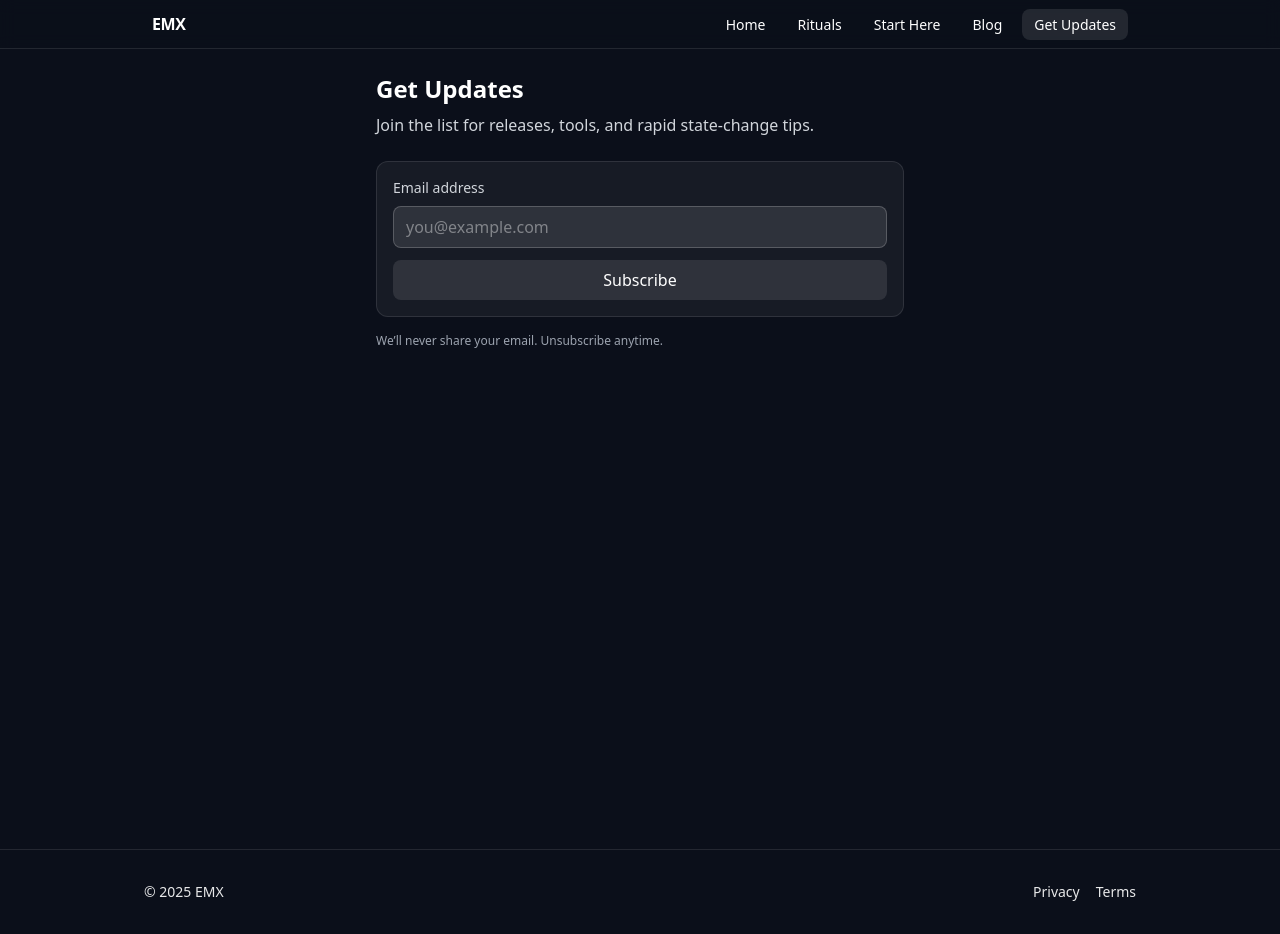
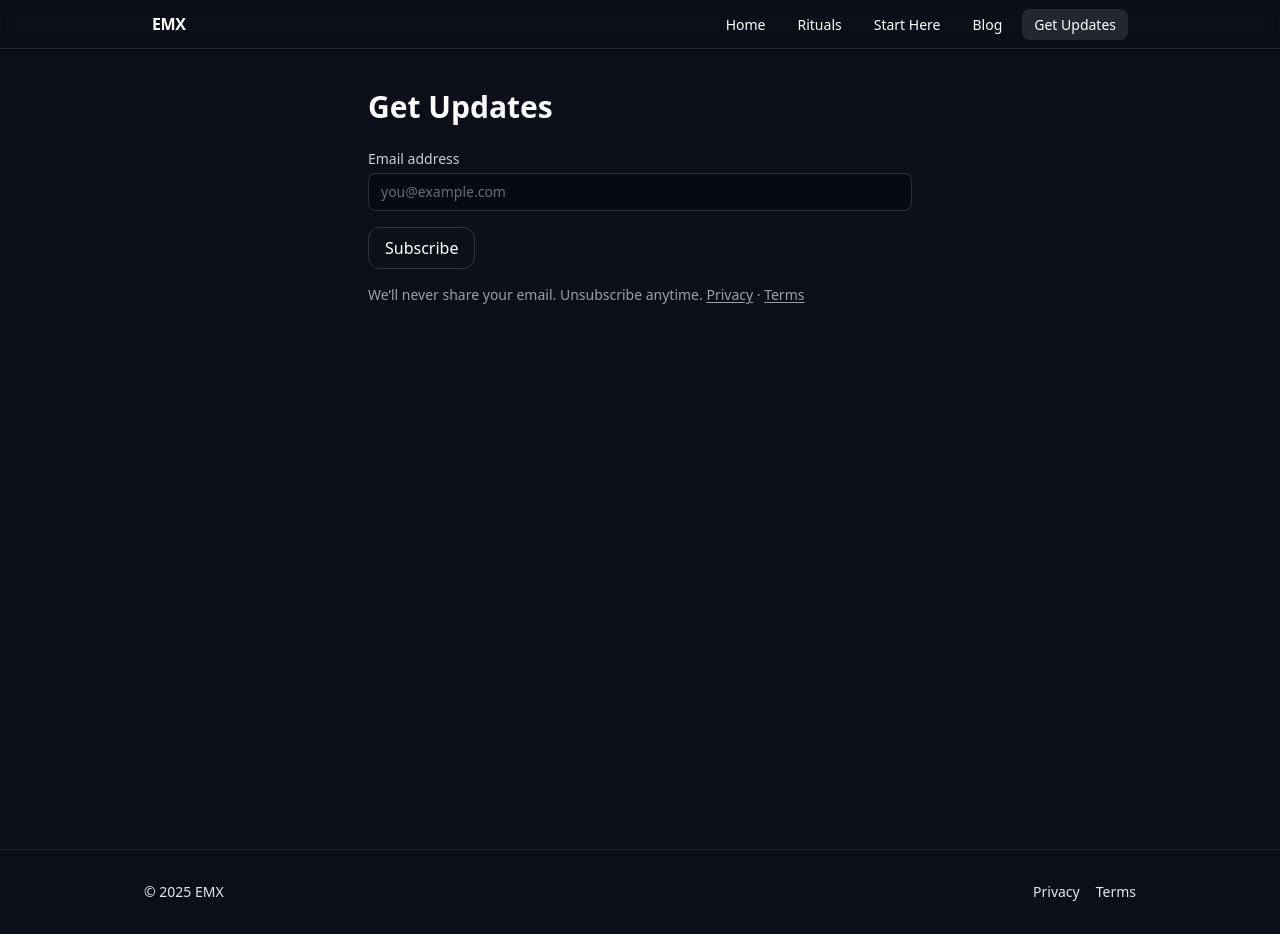
Before and after one commit to jsiwek999/neurogen-app, a Next.js app: page /updates in a window 1280 px wide. Built offline with nearby package versions, Linux system fonts and the light colour scheme.

Commit message:
updates: make page react to query params (confirmation banner)

```diff
--- a/app/updates/page.tsx
+++ b/app/updates/page.tsx
@@ -1,83 +1,69 @@
-"use client";
+// app/updates/page.tsx
+'use client';
 
-import { useState } from "react";
+import Link from 'next/link';
+import { useSearchParams } from 'next/navigation';
 
 export default function UpdatesPage() {
-  const [email, setEmail] = useState("");
-  const [status, setStatus] = useState<"idle" | "loading" | "success" | "error">("idle");
-  const [message, setMessage] = useState<string>("");
-
-  async function onSubmit(e: React.FormEvent<HTMLFormElement>) {
-    e.preventDefault();
-    setStatus("loading");
-    setMessage("");
-
-    try {
-      const res = await fetch("/api/subscribe", {
-        method: "POST",
-        headers: { "Content-Type": "application/json" },
-        body: JSON.stringify({ email }),
-      });
-
-      if (res.ok) {
-        setStatus("success");
-        setMessage("Check your inbox to confirm your subscription.");
-        setEmail("");
-      } else {
-        const data = await res.json().catch(() => ({}));
-        setStatus("error");
-        setMessage(data?.error ?? "Subscription failed. Please try again.");
-      }
-    } catch {
-      setStatus("error");
-      setMessage("Network error. Please try again.");
-    }
-  }
+  const params = useSearchParams();
+  const confirmed  = params.get('confirmed') === '1';
+  const subscribed = params.get('subscribed') === '1';
+  const error      = params.get('error') ?? '';
 
   return (
-    <div className="mx-auto max-w-xl p-6">
-      <h1 className="text-2xl font-bold mb-2">Get Updates</h1>
-      <p className="text-gray-300 mb-6">
-        Join the list for releases, tools, and rapid state-change tips.
-      </p>
+    <main className="mx-auto max-w-xl px-4 py-10 text-white">
+      <h1 className="mb-6 text-3xl font-semibold">Get Updates</h1>
 
-      <form onSubmit={onSubmit} className="rounded-xl border border-white/10 bg-white/5 p-4">
-        <label htmlFor="email" className="block text-sm text-gray-300 mb-2">
+      {confirmed && (
+        <div className="mb-6 rounded-xl border border-emerald-500/40 bg-emerald-500/10 p-4">
+          <p className="font-medium">You're confirmed ✅</p>
+          <p className="text-sm text-white/80">
+            You’ll get releases, tools, and rapid state-change tips. Welcome aboard.
+          </p>
+        </div>
+      )}
+
+      {subscribed && !confirmed && (
+        <div className="mb-6 rounded-xl border border-blue-500/40 bg-blue-500/10 p-4">
+          <p className="font-medium">Check your email 📬</p>
+          <p className="text-sm text-white/80">
+            We sent a confirmation link. Click it to finish subscribing.
+          </p>
+        </div>
+      )}
+
+      {!!error && (
+        <div className="mb-6 rounded-xl border border-rose-500/40 bg-rose-500/10 p-4">
+          <p className="font-medium">Something went wrong</p>
+          <p className="text-sm text-white/80">{error}</p>
+        </div>
+      )}
+
+      <form className="space-y-4" action="/api/subscribe" method="post">
+        <label className="block text-sm text-white/80">
           Email address
+          <input
+            className="mt-1 w-full rounded-lg border border-white/15 bg-black/30 px-3 py-2 text-white placeholder-white/40 focus:outline-none focus:ring-2 focus:ring-white/20"
+            type="email"
+            name="email"
+            placeholder="you@example.com"
+            required
+          />
         </label>
-        <input
-          id="email"
-          type="email"
-          required
-          value={email}
-          onChange={(e) => setEmail(e.target.value)}
-          placeholder="you@example.com"
-          className="w-full rounded-lg border border-white/20 bg-white/10 px-3 py-2 text-white placeholder-white/40 focus:outline-none focus:ring-2 focus:ring-white/30"
-        />
-
         <button
+          className="rounded-xl border border-white/15 px-4 py-2 text-white hover:bg-white/10"
           type="submit"
-          disabled={status === "loading"}
-          className="mt-3 w-full rounded-lg bg-white/10 px-4 py-2 text-white hover:bg-white/20 transition disabled:opacity-60"
-          aria-busy={status === "loading"}
         >
-          {status === "loading" ? "Subscribing…" : "Subscribe"}
+          Subscribe
         </button>
-
-        {message && (
-          <p
-            className={`mt-3 text-sm ${
-              status === "success" ? "text-emerald-300" : "text-red-300"
-            }`}
-          >
-            {message}
-          </p>
-        )}
       </form>
 
-      <p className="mt-4 text-xs text-gray-400">
-        We’ll never share your email. Unsubscribe anytime.
+      <p className="mt-4 text-sm text-white/60">
+        We’ll never share your email. Unsubscribe anytime.{' '}
+        <Link href="/privacy" className="underline underline-offset-2">Privacy</Link>
+        {' · '}
+        <Link href="/terms" className="underline underline-offset-2">Terms</Link>
       </p>
-    </div>
+    </main>
   );
 }
```
